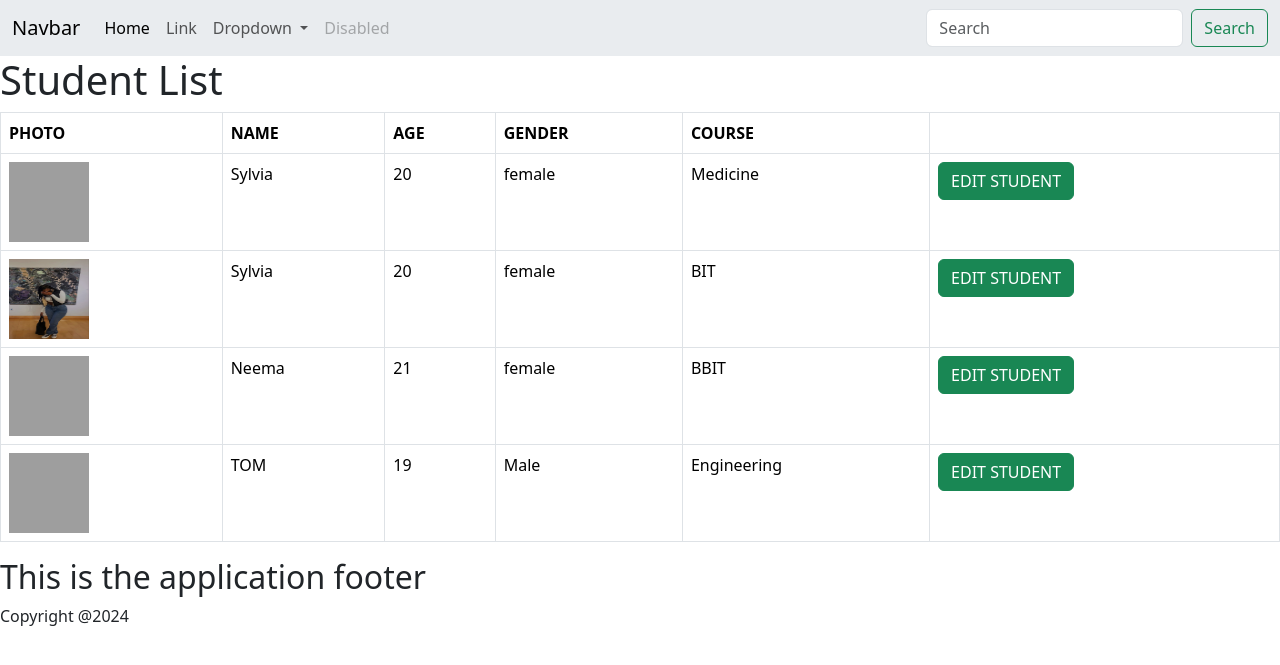
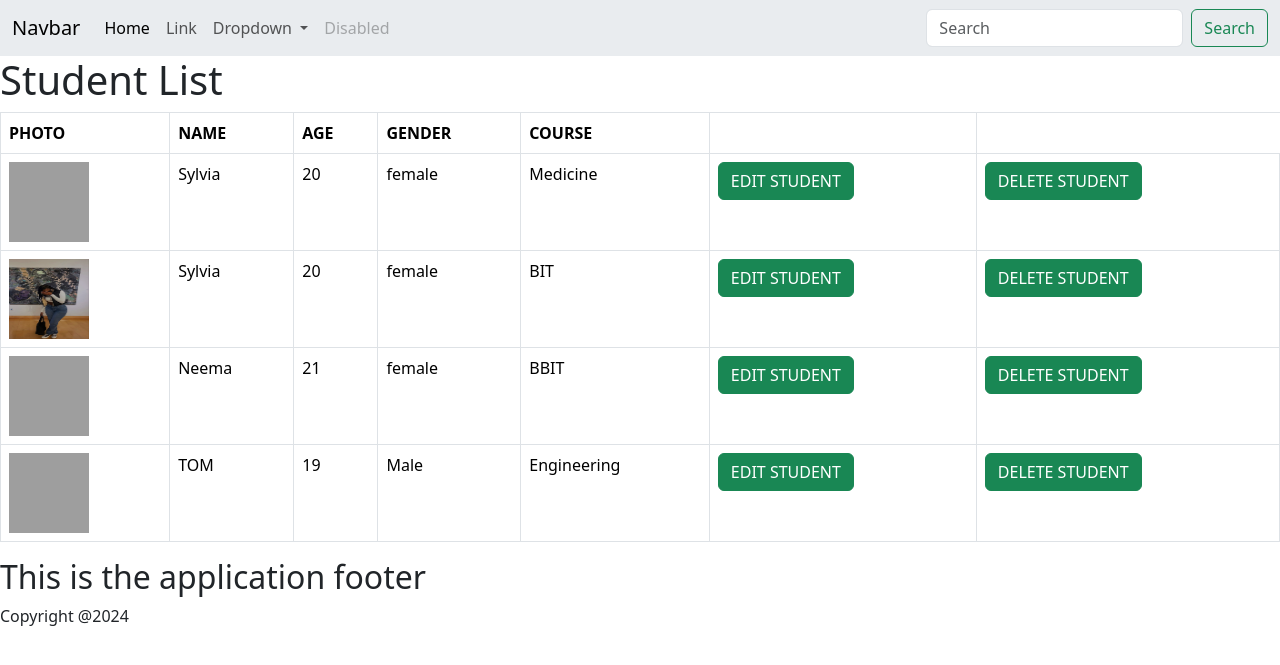
Before and after one commit to Kathoni/django2-emobilis-initiated-front-and-backend, a Django app: page /application/aboutus/ in a window 1280 px wide. Shown: the top 665 px of the page. Run offline with Django 5.2, Linux system fonts and the light colour scheme; data comes from the database, SQL or seed files in the repository; both versions use the stored data as it was after the commit; some libraries are stand-ins or nearby versions; grey boxes are pictures that could not be loaded.

Commit message:
delete button addition

```diff
--- a/application/templates/aboutus.html
+++ b/application/templates/aboutus.html
@@ -5,6 +5,12 @@
 About Us
 {% endblock %}
 {% block content %}
+{% if messages%}
+  {% for message in messages %}
+   <div class="alert {{message.tags}} " >{{ message }}</div>
+  {% endfor%}
+{% endif %}
+
 <h1>Student List</h1>
 <table class="table table-bordered">
    <thead>
@@ -32,6 +38,7 @@ About Us
            <td>{{ student.gender }}</td>
            <td>{{ student.course }}</td>
            <td><a href="{% url 'edit' student.id %}" class="btn btn-success" type="button">EDIT STUDENT</a></td>
+           <td><a href="" class="btn btn-success" type="button">DELETE STUDENT</a></td>
        </tr>
        {% endfor %}
    </tbody>
--- a/application/urls.py
+++ b/application/urls.py
@@ -27,4 +27,5 @@ urlpatterns = [
     path('aboutus/', views.aboutus, name='aboutus'),
     path('contact/', views.contact, name='contact'),
     path('edit/<int:id>/', views.edit, name='edit'),
+    path('delete/<int:id>/', views.delete, name='delete'),
 ]
--- a/application/views.py
+++ b/application/views.py
@@ -36,3 +36,14 @@ def edit(request, id):
     else:
         form = StudentForm(instance=student)
     return render(request, 'edit.html', {'form': form, 'student': student})
+
+def delete(request, id):
+    student = get_object_or_404(Student, id=id)
+
+    try:
+        student.delete()
+        messages.success(request, 'Your changes have been deleted.')
+    except Exception as e:
+        messages.error(request, "Something went wrong.")
+
+    return redirect('aboutus')
```
Also changed, not shown: db.sqlite3.
